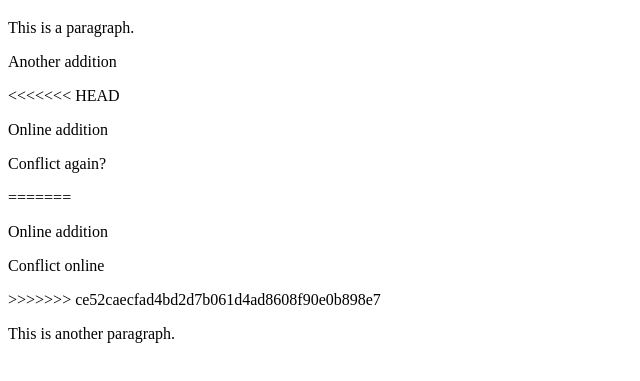
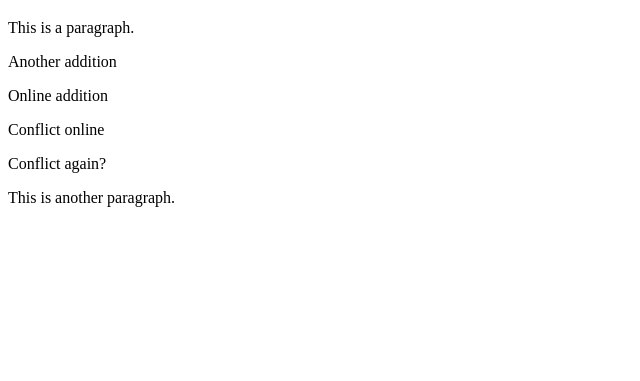
Before and after one commit to limqiwei/learning-git, a plain HTML site: page index.html in a window 1280 px wide. Shown: the part 61-442 px from the top of the page, without its empty margins (0-640 px from the left). Drawn offline with Linux system fonts and the light colour scheme.

Commit message:
Resolved conflict test 2

```diff
--- a/index.html
+++ b/index.html
@@ -7,13 +7,9 @@
   <h1>This is a Heading</h1>
   <p>This is a paragraph.</p>
   <p>Another addition</p>
-<<<<<<< HEAD
   <p>Online addition</p>
+  <p>Conflict online</p>
   <p>Conflict again?</p>
-=======
-  <p>Online addition
-  <p>Conflict online</p>
->>>>>>> ce52caecfad4bd2d7b061d4ad8608f90e0b898e7
   <p>This is another paragraph.</p>
 </body>
 </html>
```
